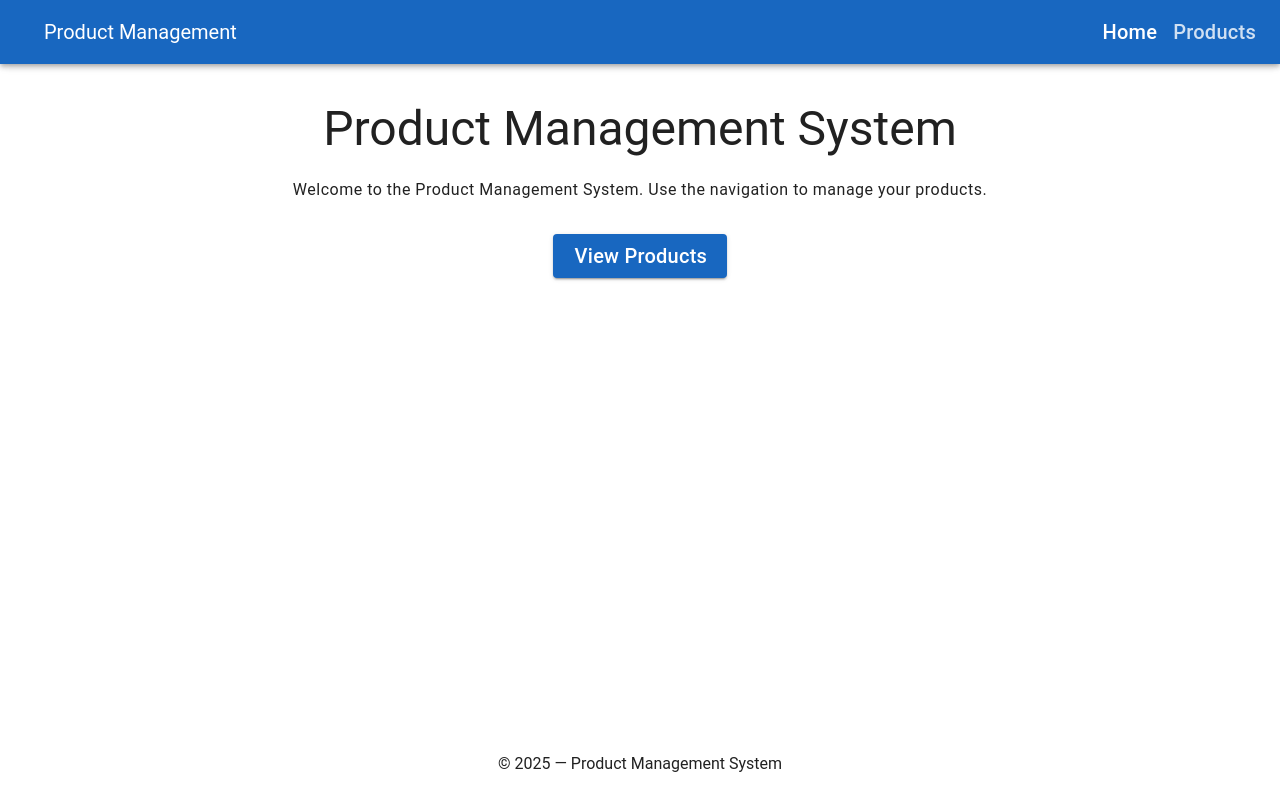
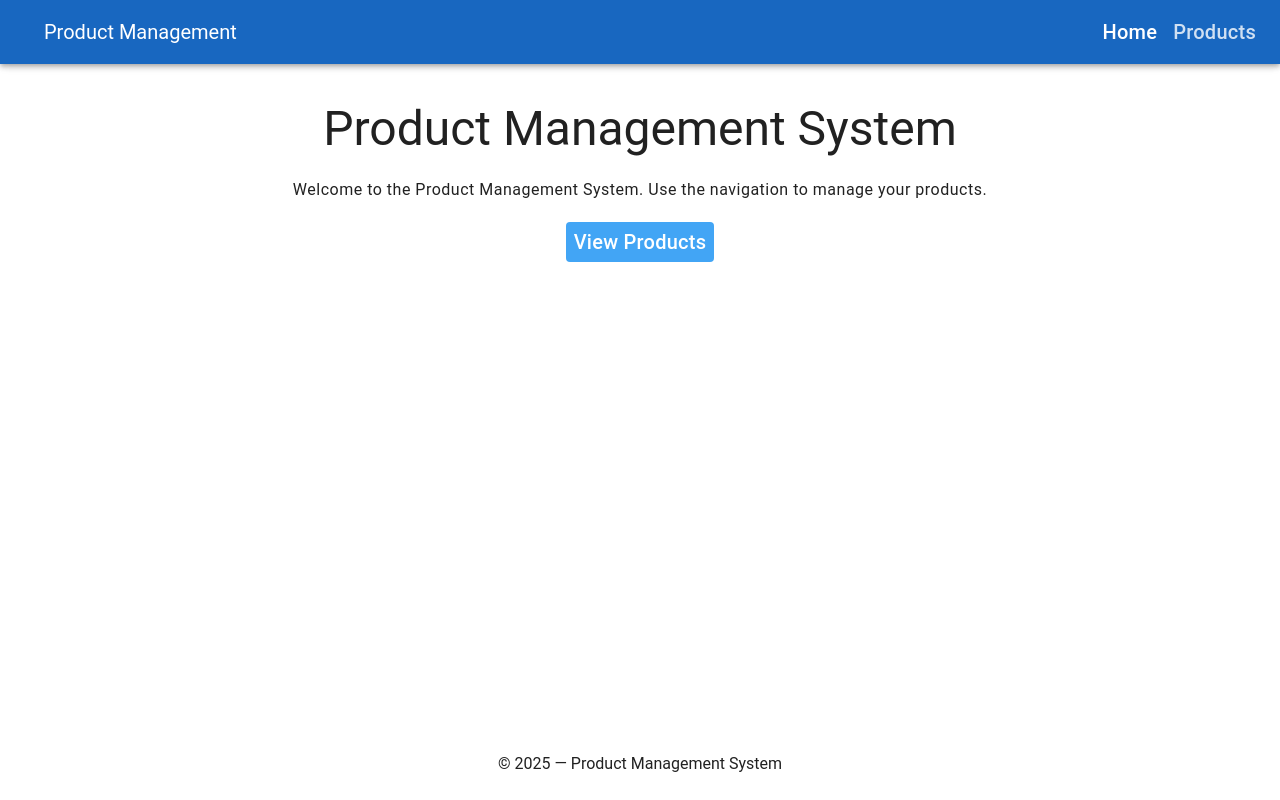
Before and after one commit to sourish215/product-management-app, a Nuxt app: page / in a window 1280 px wide. Built offline with nearby package versions, Linux system fonts and the light colour scheme.

Commit message:
fix: home, product list page ui

```diff
--- a/components/ProductList.vue
+++ b/components/ProductList.vue
@@ -87,7 +87,7 @@ const closeDialog = () => {
   }, 300);
 };
 
-// Save product (create or update)
+// Create or update product
 const handleSaveProduct = async () => {
   if (form.value && !form.value.validate()) return;
 
@@ -147,7 +147,6 @@ function onProductClick(id?: string) {
   router.push(`/products/${id}`);
 }
 
-// Lifecycle hooks
 onMounted(() => {
   getProducts();
 });
@@ -155,6 +154,7 @@ onMounted(() => {
 
 <template>
   <div>
+    <!-- Product Table -->
     <v-data-table
       :headers="headers"
       :items="products"
@@ -165,7 +165,7 @@ onMounted(() => {
     >
       <template v-slot:top>
         <v-toolbar flat>
-          <v-toolbar-title>Products</v-toolbar-title>
+          <v-spacer></v-spacer>
           <v-btn
             color="primary"
             dark
@@ -180,21 +180,6 @@ onMounted(() => {
       <template v-slot:loading>
         <v-skeleton-loader type="table-row@5"></v-skeleton-loader>
       </template>
-
-      <!-- <template v-slot:item.name="{ item }">
-        <v-tooltip location="top">
-          <template v-slot:activator="{ props }">
-            <span
-              v-bind="props"
-              class="truncate-text clickable-item"
-              @click="onProductClick(item.id)"
-            >
-              {{ item.name }}
-            </span>
-          </template>
-          {{ item.name }}
-        </v-tooltip>
-      </template> -->
 
       <template v-slot:item.name="{ item }">
         <span class="clickable-item" @click="onProductClick(item.id)">
@@ -340,13 +325,4 @@ onMounted(() => {
 .clickable-item:hover {
   color: #1e88e5;
 }
-
-.truncate-text {
-  display: inline-block;
-  max-width: 200px; /* Adjust based on table width */
-  white-space: nowrap;
-  overflow: hidden;
-  text-overflow: ellipsis;
-  vertical-align: middle;
-}
 </style>
--- a/layouts/default.vue
+++ b/layouts/default.vue
@@ -13,8 +13,9 @@
         to="/"
         active-class="active-link"
         class="text-decoration-none text-h6 text-white default-link mr-4"
-        >Home</NuxtLink
       >
+        Home
+      </NuxtLink>
       <NuxtLink
         to="/products"
         active-class="active-link"
--- a/pages/index.vue
+++ b/pages/index.vue
@@ -14,14 +14,12 @@ useHead({
         your products.
       </p>
 
-      <v-btn
-        color="primary"
-        size="large"
+      <NuxtLink
         to="/products"
-        class="ma-2 text-h6 text-none"
+        class="text-decoration-none text-h6 bg-blue-lighten-1 text-white pa-2 rounded"
       >
         View Products
-      </v-btn>
+      </NuxtLink>
     </v-container>
   </div>
 </template>
--- a/pages/products/index.vue
+++ b/pages/products/index.vue
@@ -9,7 +9,7 @@ useHead({
 <template>
   <div>
     <v-container>
-      <h1 class="text-h4 my-4">Product Management</h1>
+      <h1 class="text-h4 my-4">Product Table</h1>
       <ProductList />
     </v-container>
   </div>
```
